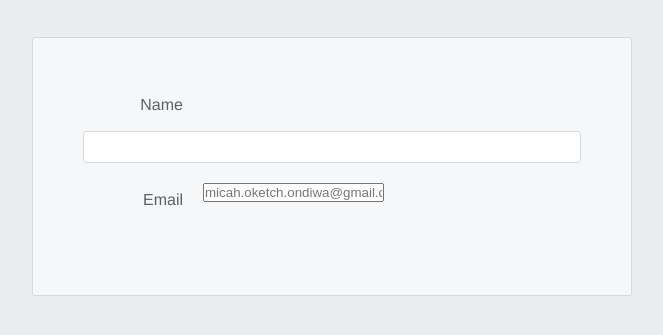
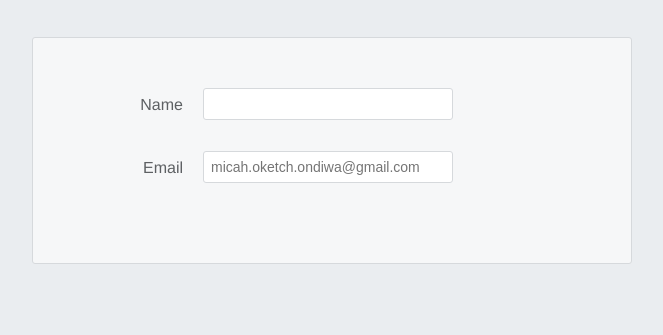
Before and after one commit to micahondiwa/interneting_is_hard_html-css, a plain HTML site: page html-forms/index.html in a window 1280 px wide. Shown: the part 225-560 px from the top of the page, without its empty margins (308-971 px from the left). Drawn offline with Linux system fonts and the light colour scheme.

Commit message:
Valid emails

```diff
--- a/html-forms/styles/main.css
+++ b/html-forms/styles/main.css
@@ -51,7 +51,8 @@ body {
     flex-wrap: wrap;
 }
 
-.form-row input[type='text'] {
+.form-row input[type='text'],
+.form-row input[type ='email'] {
     background-color: #FFFFFFFF;
     border: 1px solid #D6D9DC;
     border-radius: 3px;
@@ -74,6 +75,15 @@ body {
         align-items: flex-start;
         margin-bottom: 20px;
     }
+    .form-row input[type ='text'],
+    .form-row input[type ='email'],
+    .form-row select,
+    .form-row textarea {
+        width: 250px;
+        height: initial;
+        background-color: #FFFFFFFF;
+
+    }
     .form-row label {
         text-align: right;
         width: 120px;
@@ -81,3 +91,10 @@ body {
         padding-right: 20px;
     }
 }
+
+.form-row input[type = 'text']:invalid,
+.form-row input[type = 'email']:invalid{
+    border: 1px solid #D55C5F;
+    columns: #D55C5F;
+    box-shadow: none;
+}
```
